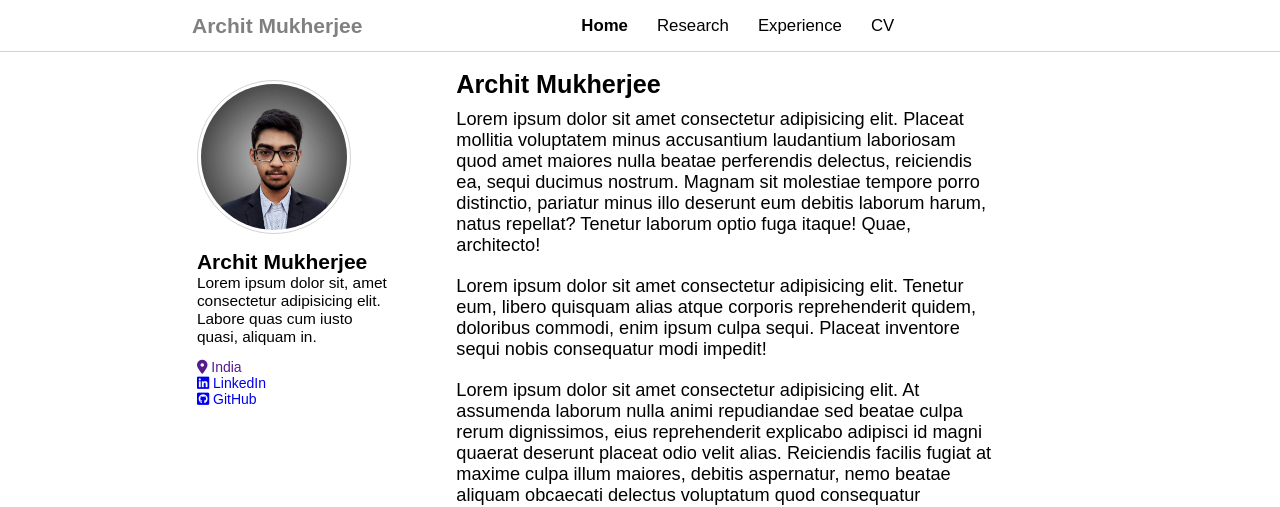
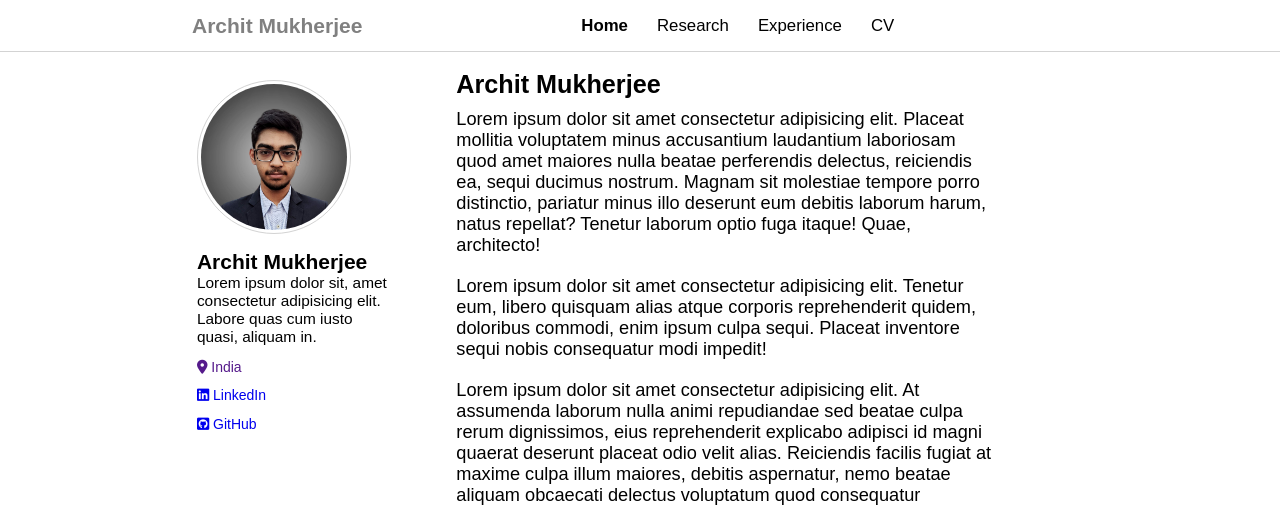
Before and after one commit to ArchitMukherjee/portfolio, a plain HTML site: page index.html in a window 1280 px wide. Shown: the top 507 px of the page. Drawn offline with Linux system fonts and the light colour scheme.

Commit message:
First Commit

```diff
--- a/styles/body.css
+++ b/styles/body.css
@@ -19,6 +19,7 @@
     background: white;
     padding: 2rem 4rem 0.5rem 20%;
     margin-left: 30%;
+    margin-bottom: 150px;
     position: sticky;
     top: 0px;
     left: 0px;
--- a/styles/sidebar.css
+++ b/styles/sidebar.css
@@ -1,6 +1,6 @@
 #sidebar{
     display: grid;
-    height: 42vh;
+    height: 400px;
     grid-template-columns: 1fr;
     grid-template-rows: 1fr 0.8fr 1.2fr;
     grid-template-areas:
```
